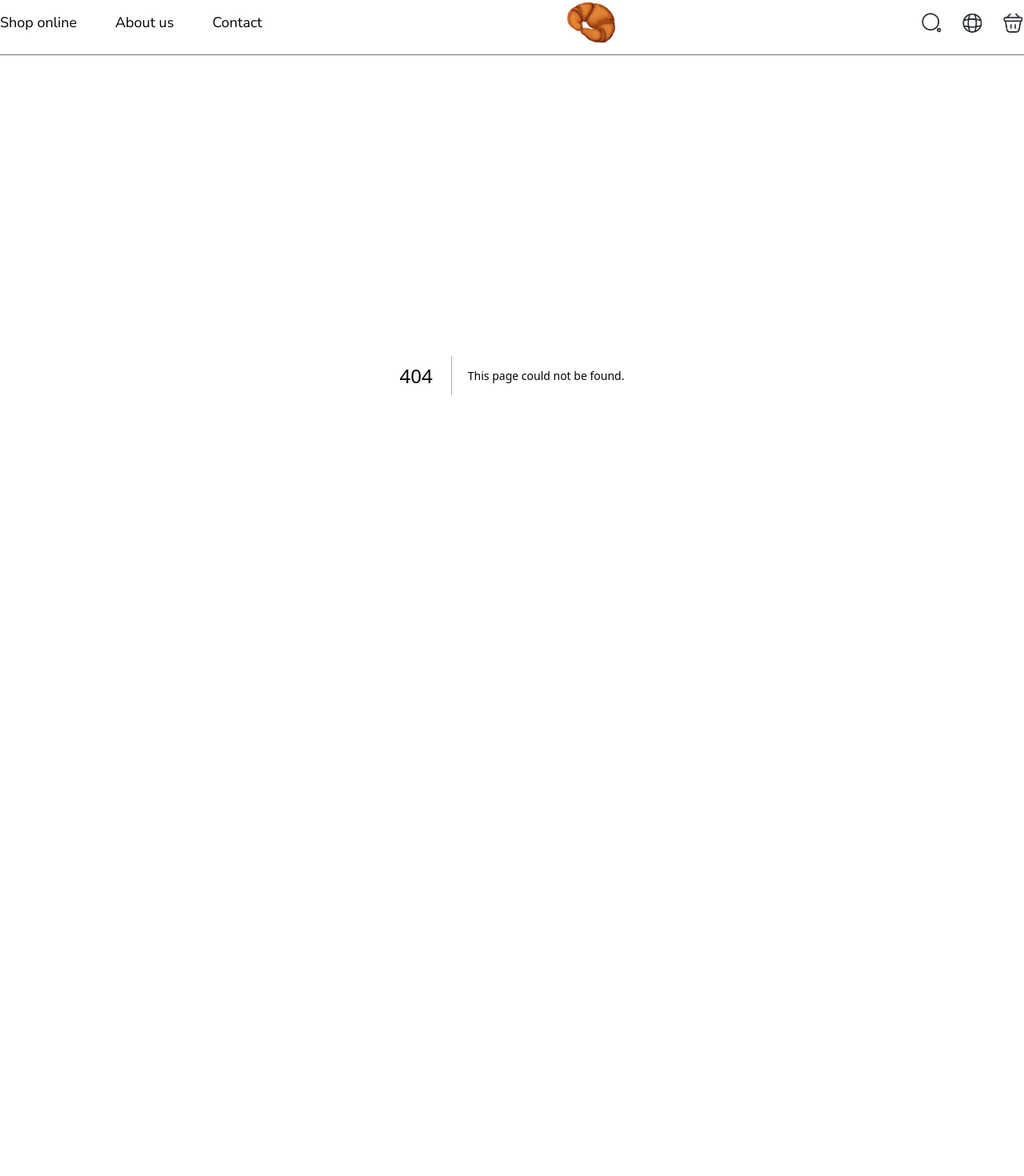
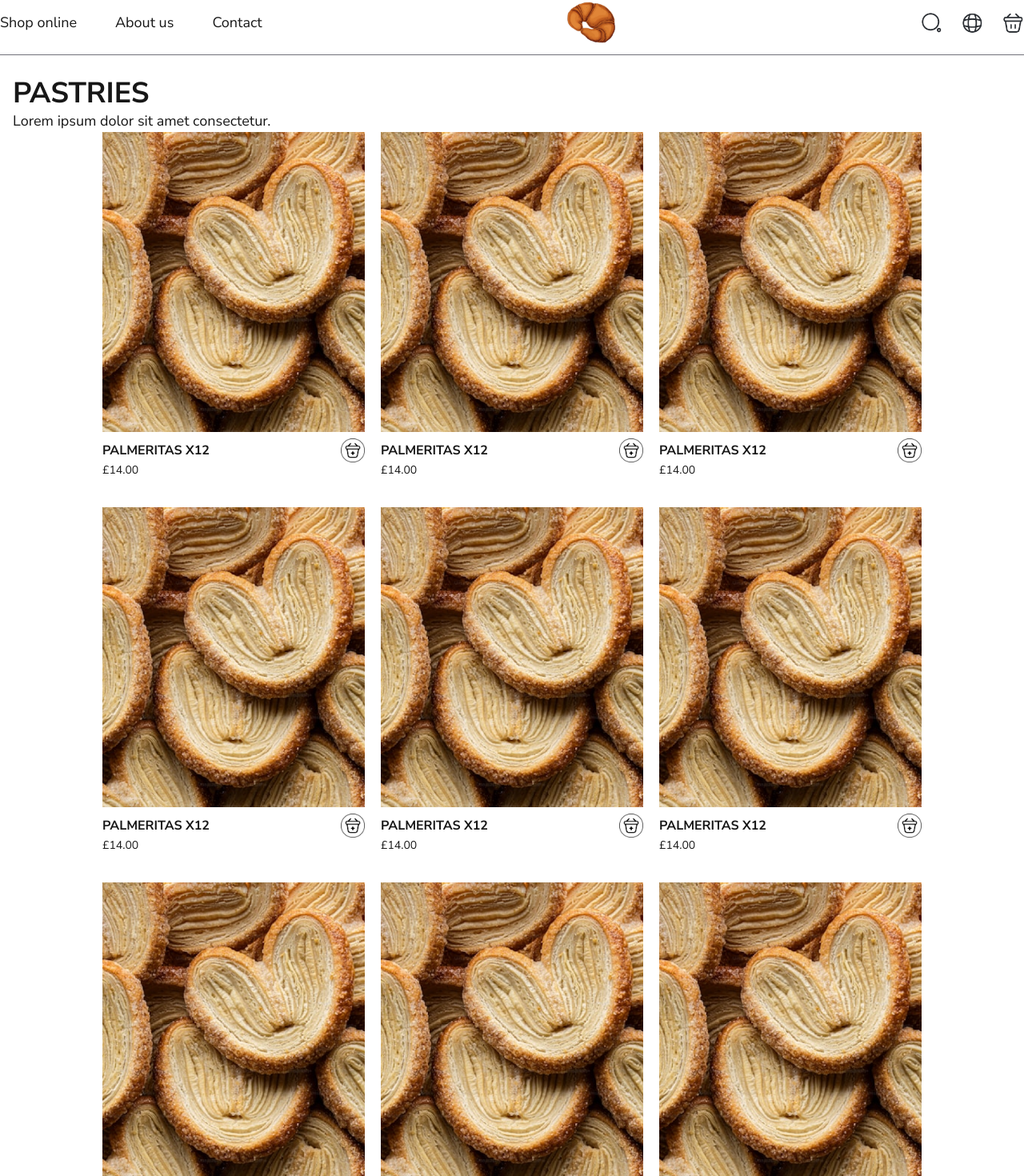
Before and after one commit to emiliapujador/medialuna, a Next.js app: page /collections/1 in a window 1280 px wide. Before the commit this address had no page. Shown: the part 12-1482 px from the top of the page at 80% size. Before the commit the page ends 881 px from the top, so only its background shows below. Built offline with nearby package versions, Linux system fonts and the light colour scheme.

Commit message:
add plp page

```diff
--- /dev/null
+++ b/src/app/collections/[slug]/page.tsx
@@ -0,0 +1,32 @@
+import { PlpProductCard } from "@/components/PlpProductCard";
+
+export default async function Page({
+  params,
+}: {
+  params: Promise<{ slug: string }>;
+}) {
+  const slug = (await params).slug;
+  return (
+    <main className="container mx-auto px-4">
+      <div>
+        <h1 className="font-bold text-3xl lg:text-4xl uppercase mt-7">
+          Pastries
+        </h1>
+        <p className=" text-sm lg:text-lg">
+          Lorem ipsum dolor sit amet consectetur.
+        </p>
+      </div>
+      <div className="grid grid-cols-2 lg:grid-cols-3 gap-x-5 gap-y-9 max-w-5xl mx-auto">
+        <PlpProductCard />
+        <PlpProductCard />
+        <PlpProductCard />
+        <PlpProductCard />
+        <PlpProductCard />
+        <PlpProductCard />
+        <PlpProductCard />
+        <PlpProductCard />
+        <PlpProductCard />
+      </div>
+    </main>
+  );
+}
--- /dev/null
+++ b/src/components/PlpProductCard.tsx
@@ -0,0 +1,24 @@
+import Image from "next/image";
+import QuickAdd from "../images/quick-add.png";
+import Palmeritas from "../images/palmeritas.png";
+
+export function PlpProductCard() {
+  return (
+    <div>
+      <div className="flex flex-col">
+        <Image
+          src={Palmeritas}
+          width={264}
+          height={302}
+          alt="Plp prduct"
+          className="mb-2 w-full h-auto"
+        />
+        <div className="flex flex-row justify-between items-center">
+          <p className="uppercase font-bold">Palmeritas x12</p>
+          <Image src={QuickAdd} width={30} height={30} alt="Plp prduct" />
+        </div>
+        <p className="text-sm">£14.00</p>
+      </div>
+    </div>
+  );
+}
```
Also changed, not shown: src/images/palmeritas.png (added), src/images/quick-add.png (added).
